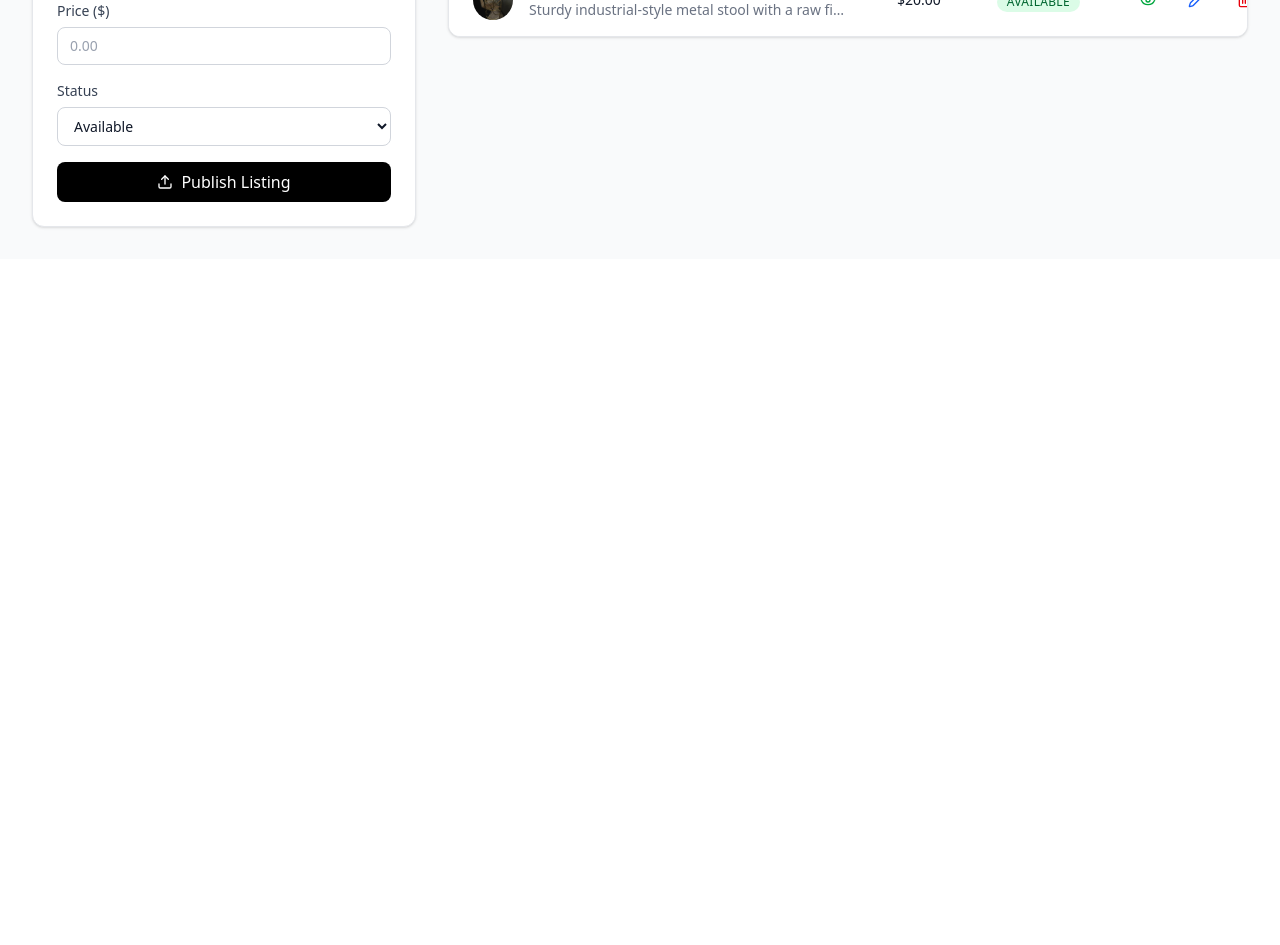
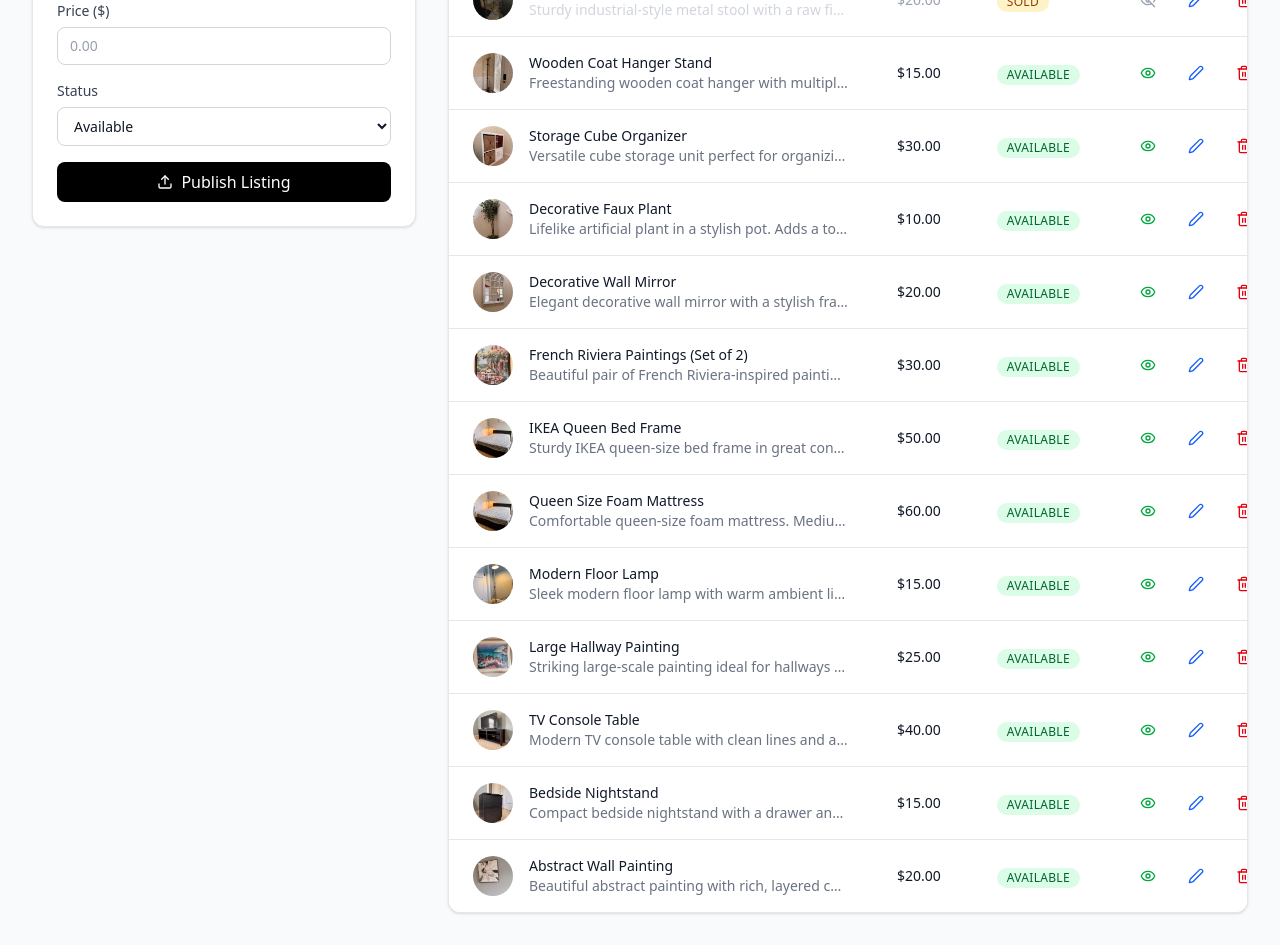
Before and after one commit to akhil9tiet/marketplaceEcom, a React (Vite) app: page /#/starDelta in a window 1280 px wide. Shown: the part 640-1585 px from the top of the page. Before the commit the page ends 899 px from the top, so only its background shows below. Built offline with nearby package versions, Linux system fonts and the light colour scheme.

Commit message:
wip: more listings

```diff
--- a/src/data/listings.ts
+++ b/src/data/listings.ts
@@ -72,9 +72,129 @@ export const defaultListings: ListingItem[] = [
     title: "Industrial Metal Stool",
     description: "Sturdy industrial-style metal stool with a raw finish. Great for kitchens, workshops, or as a plant stand.",
     price: 20,
-    status: ListingStatus.Available,
+    status: ListingStatus.Sold,
     imageUrls: [IMAGES.METAL_STOOL],
     dimensions: { length: 14, width: 14, height: 26 },
     createdAt: ONE_DAY_AGO,
   },
+  {
+    id: "default-coat-hanger",
+    title: "Wooden Coat Hanger Stand",
+    description: "Freestanding wooden coat hanger with multiple hooks. Great for entryways, mudrooms, or bedrooms.",
+    price: 15,
+    status: ListingStatus.Available,
+    imageUrls: [IMAGES.COAT_HANGER],
+    dimensions: { length: 18, width: 18, height: 70 },
+    createdAt: ONE_DAY_AGO,
+  },
+  {
+    id: "default-cube",
+    title: "Storage Cube Organizer",
+    description: "Versatile cube storage unit perfect for organizing books, decor, or everyday items. Clean, modern look.",
+    price: 30,
+    status: ListingStatus.Available,
+    imageUrls: [IMAGES.CUBE_1],
+    dimensions: { length: 13, width: 13, height: 13 },
+    createdAt: ONE_DAY_AGO,
+  },
+  {
+    id: "default-decorative-plant",
+    title: "Decorative Faux Plant",
+    description: "Lifelike artificial plant in a stylish pot. Adds a touch of greenery to any room with zero maintenance.",
+    price: 10,
+    status: ListingStatus.Available,
+    imageUrls: [IMAGES.DECORATIVE_PLANT],
+    dimensions: { length: 8, width: 8, height: 24 },
+    createdAt: ONE_DAY_AGO,
+  },
+  {
+    id: "default-decorative-mirror",
+    title: "Decorative Wall Mirror",
+    description: "Elegant decorative wall mirror with a stylish frame. Perfect for hallways, living rooms, or bathrooms.",
+    price: 20,
+    status: ListingStatus.Available,
+    imageUrls: [IMAGES.DECORATIVE_MIRROR],
+    dimensions: { length: 24, width: 2, height: 36 },
+    createdAt: ONE_DAY_AGO,
+  },
+  {
+    id: "default-french-riviera",
+    title: "French Riviera Paintings (Set of 2)",
+    description: "Beautiful pair of French Riviera-inspired paintings. Vibrant colors that bring a coastal Mediterranean feel to any space.",
+    price: 30,
+    status: ListingStatus.Available,
+    imageUrls: [IMAGES.FRENCH_RIVIERA, IMAGES.FRENCH_RIVIERA_2],
+    dimensions: { length: 24, width: 2, height: 36 },
+    createdAt: ONE_DAY_AGO,
+  },
+  {
+    id: "default-ikea-queen-bed",
+    title: "IKEA Queen Bed Frame",
+    description: "Sturdy IKEA queen-size bed frame in great condition. Simple, clean design that fits any bedroom style. Some slats are missing but can be easily replaced or reinforced.",
+    price: 50,
+    status: ListingStatus.Available,
+    imageUrls: [IMAGES.IKEA_QUEEN_BED_1],
+    dimensions: { length: 83, width: 63, height: 36 },
+    createdAt: ONE_DAY_AGO,
+  },
+  {
+    id: "default-foam-mattress",
+    title: "Queen Size Foam Mattress",
+    description: "Comfortable queen-size foam mattress. Medium-firm support for a great night's sleep. Clean and well-maintained.",
+    price: 60,
+    status: ListingStatus.Available,
+    imageUrls: [IMAGES.IKEA_QUEEN_BED_1],
+    dimensions: { length: 80, width: 60, height: 10 },
+    createdAt: ONE_DAY_AGO,
+  },
+  {
+    id: "default-lamp-extra",
+    title: "Modern Floor Lamp",
+    description: "Sleek modern floor lamp with warm ambient lighting. Perfect for living rooms or reading corners.",
+    price: 15,
+    status: ListingStatus.Available,
+    imageUrls: [IMAGES.LAMP_1],
+    dimensions: { length: 10, width: 10, height: 58 },
+    createdAt: ONE_DAY_AGO,
+  },
+  {
+    id: "default-hallway-painting",
+    title: "Large Hallway Painting",
+    description: "Striking large-scale painting ideal for hallways or living room feature walls. Makes a bold statement.",
+    price: 25,
+    status: ListingStatus.Available,
+    imageUrls: [IMAGES.LARGE_HALLWAY_PAINTING],
+    dimensions: { length: 48, width: 2, height: 36 },
+    createdAt: ONE_DAY_AGO,
+  },
+  {
+    id: "default-tv-table",
+    title: "TV Console Table",
+    description: "Modern TV console table with clean lines and ample storage. Fits TVs up to 55 inches.",
+    price: 40,
+    status: ListingStatus.Available,
+    imageUrls: [IMAGES.TV_TABLE, IMAGES.TV_DIM, IMAGES.TV_TABLE_DIM_1, IMAGES.TV_TABLE_DIM_2, IMAGES.TV_TABLE_DIM_3],
+    dimensions: { length: 47, width: 16, height: 20 },
+    createdAt: ONE_DAY_AGO,
+  },
+  {
+    id: "default-nightstand",
+    title: "Bedside Nightstand",
+    description: "Compact bedside nightstand with a drawer and open shelf. Perfect companion for any bed frame.",
+    price: 15,
+    status: ListingStatus.Available,
+    imageUrls: [IMAGES.NIGHT_STAND, IMAGES.NIGHT_STAND_2],
+    dimensions: { length: 16, width: 14, height: 24 },
+    createdAt: ONE_DAY_AGO,
+  },
+  {
+    id: "default-painting-1",
+    title: "Abstract Wall Painting",
+    description: "Beautiful abstract painting with rich, layered colors. A great accent piece for any wall.",
+    price: 20,
+    status: ListingStatus.Available,
+    imageUrls: [IMAGES.PAINTING_1, IMAGES.PAINTING_2],
+    dimensions: { length: 30, width: 2, height: 40 },
+    createdAt: ONE_DAY_AGO,
+  },
 ];
```
